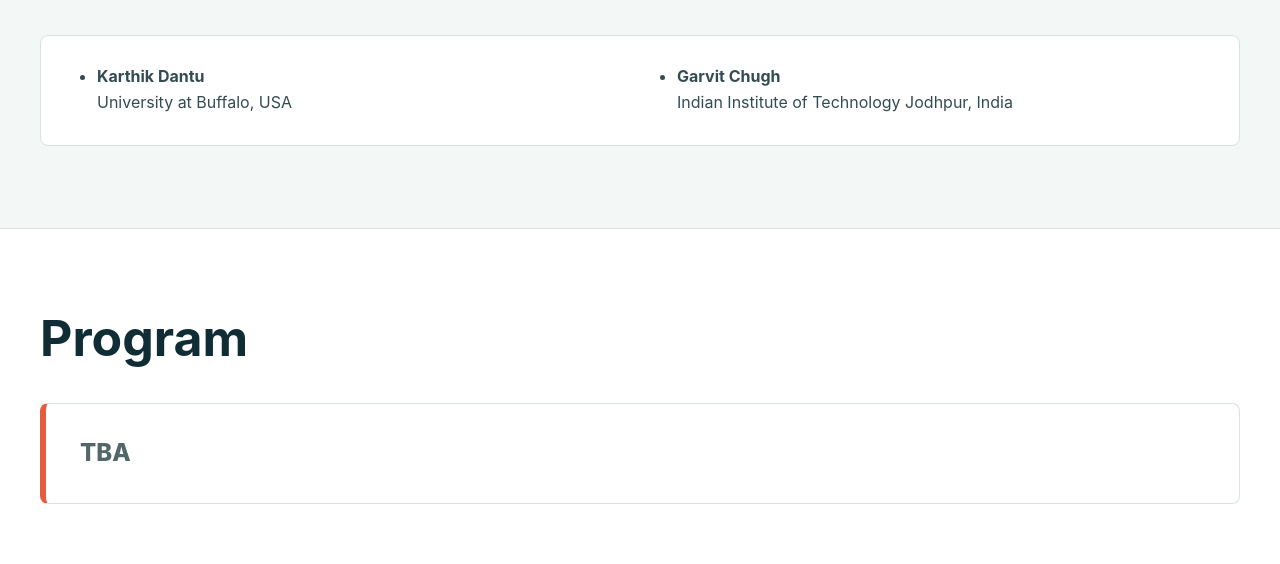
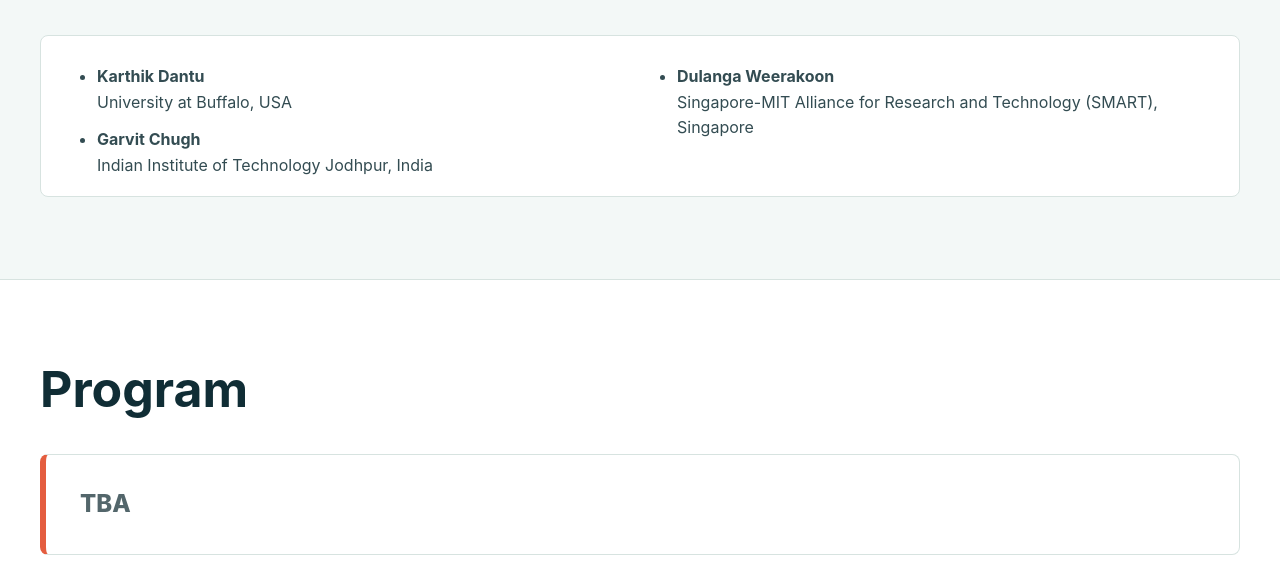
Before and after one commit to anuragsatpathy/perrobotics-2027, a plain HTML site: page index.html in a window 1280 px wide. Shown: the part 4182-4746 px from the top of the page. Drawn offline with Linux system fonts and the light colour scheme.

Commit message:
Add Dulanga Weerakoon to technical program committee

```diff
--- a/index.html
+++ b/index.html
@@ -657,6 +657,7 @@
         <ul class="tpc-list">
           <li><strong>Karthik Dantu</strong><br>University at Buffalo, USA</li>
           <li><strong>Garvit Chugh</strong><br>Indian Institute of Technology Jodhpur, India</li>
+          <li><strong>Dulanga Weerakoon</strong><br>Singapore-MIT Alliance for Research and Technology (SMART), Singapore</li>
         </ul>
       </div>
     </section>
```
